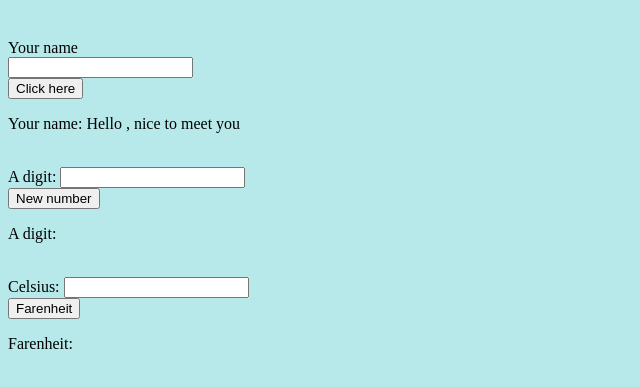
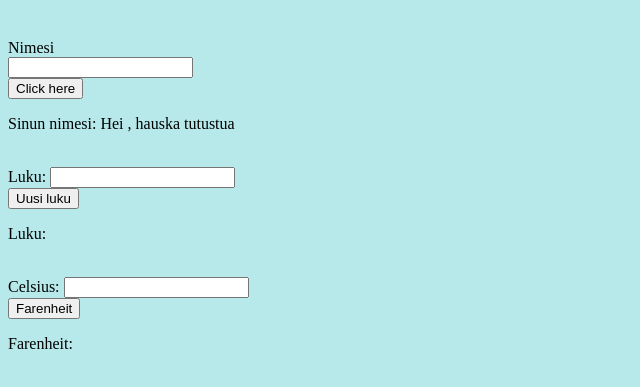
Before and after one commit to Lauraanni/repoharjoitusteht-v-, a plain HTML site: page index.html in a window 1280 px wide. Both pictures are taken after a click on the button "Click here". Shown: the part 59-446 px from the top of the page, without its empty margins (0-640 px from the left). Drawn offline with Linux system fonts and the light colour scheme.

Commit message:
changes to testfile

```diff
--- a/index.html
+++ b/index.html
@@ -11,14 +11,14 @@
     <h1>Säätietoja</h1>
     <form id="oma">
 
-<br>Your name<br>
+<br>Nimesi<br>
 <input type ="text" id="nimi"> <br>
 <button type="button" onclick="click_me()">Click here</button>
-<p>Your name: <span id="result"></span></p>
-<br> A digit:
+<p>Sinun nimesi: <span id="result"></span></p>
+<br> Luku:
 <input type="text" id="digit"> <br>
-<button type="button" onclick="add_one()">New number</button>
-<p> A digit: <span id="new_number"></span></p>
+<button type="button" onclick="add_one()">Uusi luku</button>
+<p> Luku: <span id="new_number"></span></p>
 <br>Celsius:
 <input type="text" id="celsius"> <br>
 <button type="button" onclick="weather()">Farenheit</button>
--- a/js.js
+++ b/js.js
@@ -1,13 +1,13 @@
 function click_me(){
     let nimi = document.getElementById("nimi").value;
-    document.getElementById("result").innerHTML= " Hello " + nimi + " , nice to meet you";
+    document.getElementById("result").innerHTML= " Hei " + nimi + ", hauska tutustua";
 }
 
 function add_one(){
     let digit = Number(document.getElementById("digit").value);
     digit++;
     let print = document.getElementById("new_number");
-    let text = "New number is " + digit;
+    let text = "Uusi luku on " + digit;
     print.innerHTML=text;
 
 }
```
